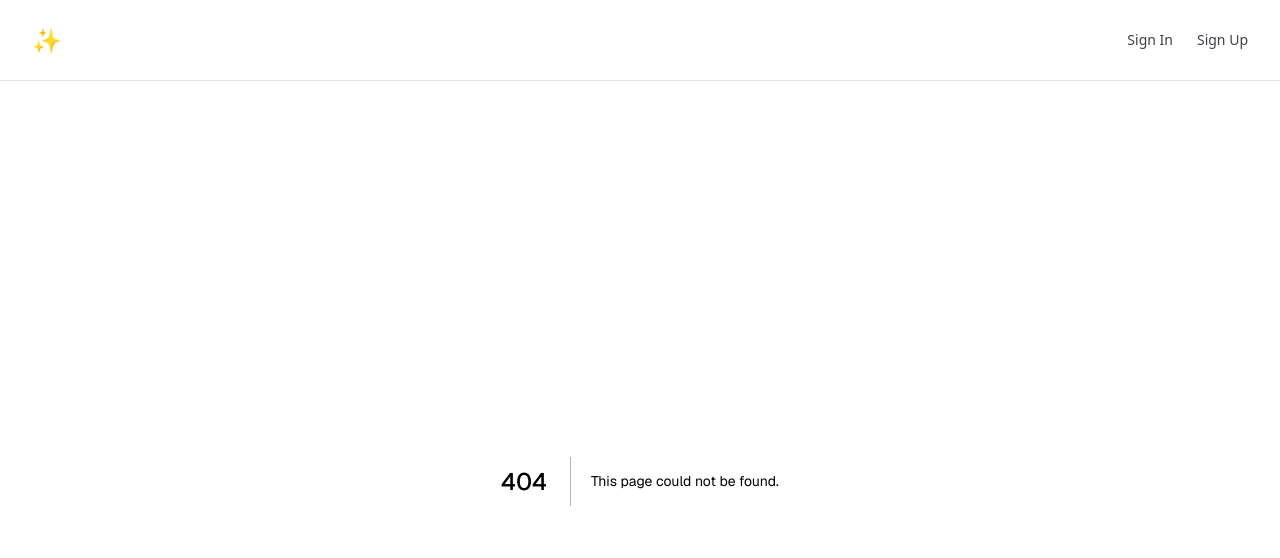
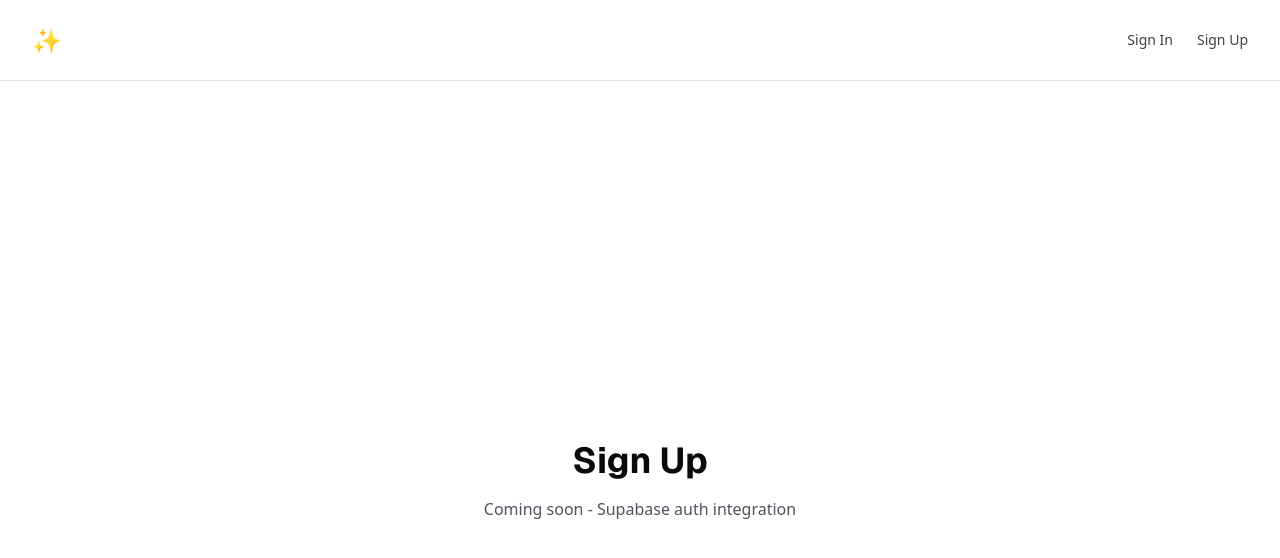
Before and after one commit to robo-korgi/cleanroom, a Next.js app: page /signup in a window 1280 px wide. Before the commit this address had no page. Shown: the top 558 px of the page. Built offline with nearby package versions, Linux system fonts and the light colour scheme.

Commit message:
feat: add stub signin/signup pages to prevent 404s

```diff
--- /dev/null
+++ b/app/signin/page.tsx
@@ -0,0 +1,10 @@
+export default function SignInPage() {
+  return (
+    <div className="flex min-h-screen items-center justify-center">
+      <div className="text-center">
+        <h1 className="text-4xl font-bold mb-4">Sign In</h1>
+        <p className="text-zinc-600">Coming soon - Supabase auth integration</p>
+      </div>
+    </div>
+  );
+}
--- /dev/null
+++ b/app/signup/page.tsx
@@ -0,0 +1,10 @@
+export default function SignUpPage() {
+  return (
+    <div className="flex min-h-screen items-center justify-center">
+      <div className="text-center">
+        <h1 className="text-4xl font-bold mb-4">Sign Up</h1>
+        <p className="text-zinc-600">Coming soon - Supabase auth integration</p>
+      </div>
+    </div>
+  );
+}
```
